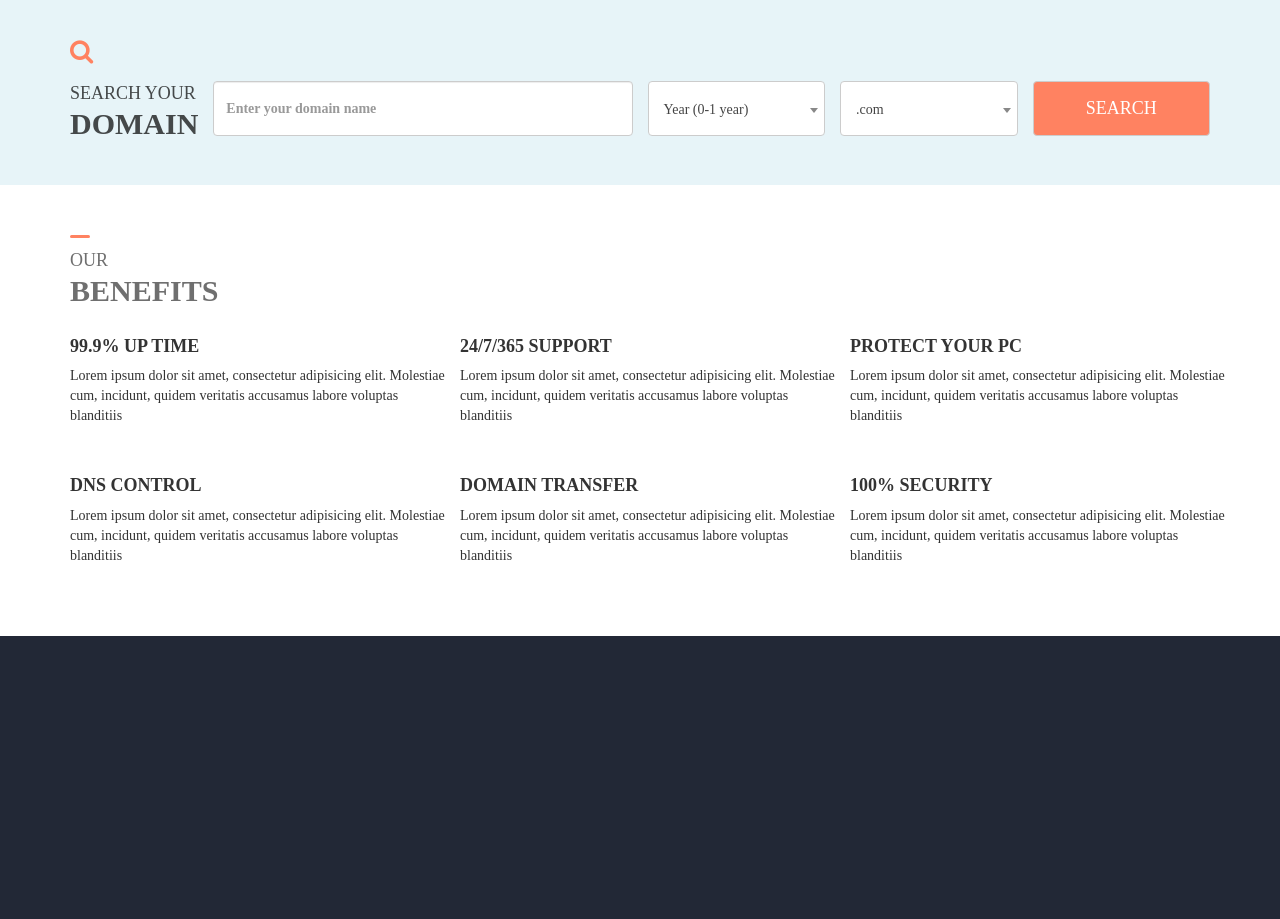
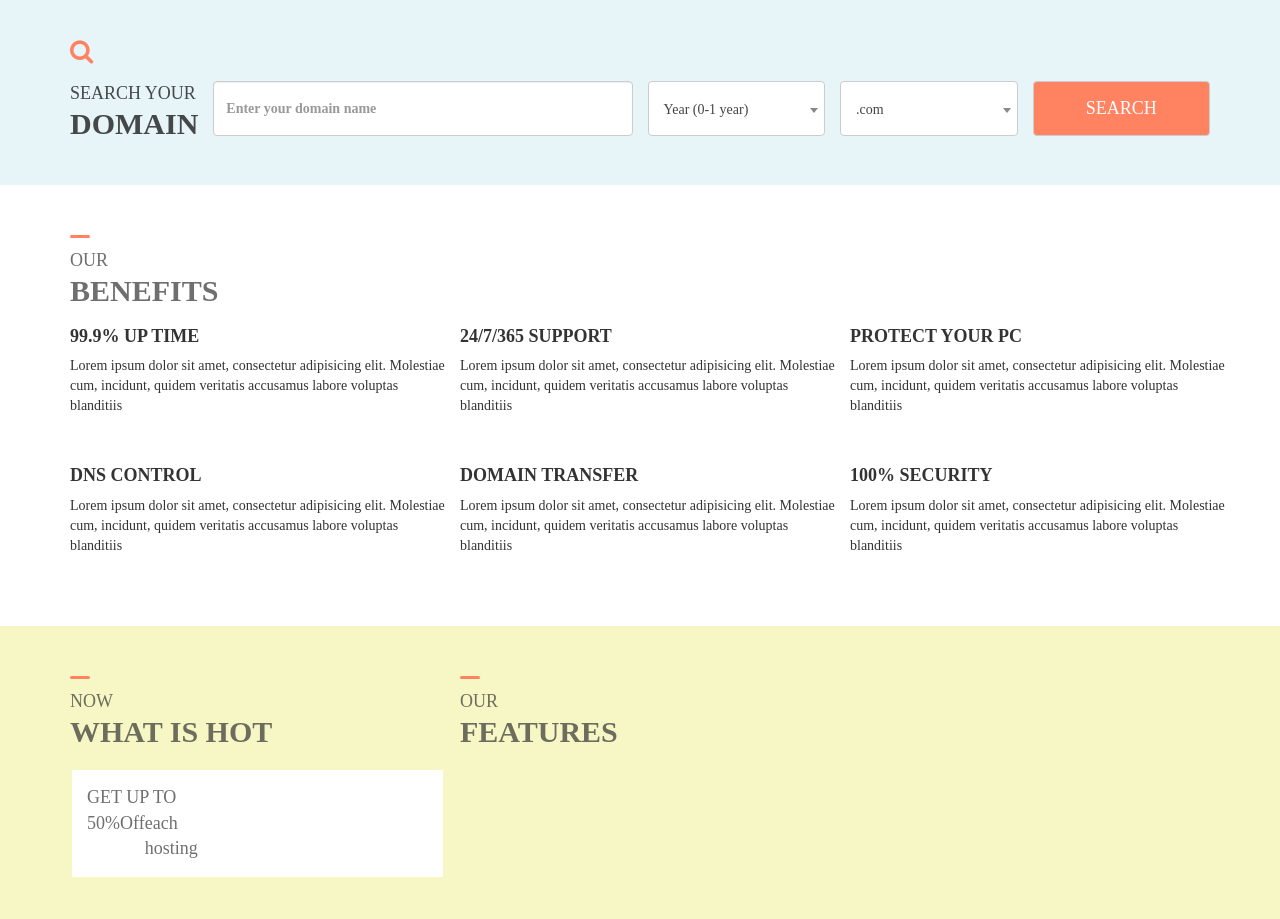
Before and after one commit to puh50/Bootstrap-3-site, a PHP site: page / in a window 1280 px wide. Shown: the part 725-1644 px from the top of the page. Before the commit the page ends 1361 px from the top, so only its background shows below. Run offline with PHP 8.4, Linux system fonts and the light colour scheme.

Commit message:
hot section

```diff
--- a/Site/css/style.css
+++ b/Site/css/style.css
@@ -5,6 +5,7 @@
     --white: #fff;
     --black: #000;
     --aqua: #e7f4f8;
+    --yellow: #f7f7c5;
 }
 body {
     font-family: Awesome;
@@ -228,13 +229,13 @@ a:link {
     margin-right: 0;
     margin-left: 0;
 }
-.form-group p, .benefit-title p {
+.form-group p, .title-block p {
     font-size: 18px;
     font-weight: normal;
     white-space: nowrap;
     opacity: 0.7;
 }
-.form-group h4, .benefit-title h4 {
+.form-group h4, .title-block h4 {
     font-size: 30px;
     font-weight: bold;
     opacity: 0.7;
@@ -285,7 +286,7 @@ a:link {
 
 /*Benefits*/
 
-.container.benefits {
+.container.benefits, .container.hot {
     padding: 40px 15px;
 }
 .stick {
@@ -304,6 +305,29 @@ a:link {
     text-transform: uppercase;
 }
 
+
+/*Section  5*/
+
+/*Hot*/
+
+#hot {
+    background-color: var(--yellow);
+}
+.uppercase-title-hot {
+    margin-bottom: 20px;
+}
+.discount-block-border {
+
+}
+.discount-block {
+    background-color: var(--white);
+    padding: 15px;
+    border: 2px solid var(--yellow);
+}
+.discount-flex {
+    display: flex;
+    flex-direction: row;
+}
 
 /*Media*/
 
--- a/Site/index.html
+++ b/Site/index.html
@@ -125,13 +125,8 @@
         <section id="benefits">
             <div class="container benefits">
                     <div class="row">
-                        <!-- <div class="stick"></div> -->
-                        <div class="col-xs-12">
+                        <div class="title-block col-xs-12">
                             <div class="stick"></div>
-                        </div>
-                    </div>
-                    <div class="row">
-                        <div class="benefit-title col-xs-12">
                             <p class="uppercase-title">Our</p>
                             <h4 class="uppercase-title">Benefits</h4>
                         </div>
@@ -169,7 +164,38 @@
                         </div>
                     </div>
         </section>
-        <section id="5"></section>
+        <section id="hot">
+            <div class="container hot">
+                <div class="row">
+                     <div class="title-block title-block-hot col-xs-4">
+                        <div class="stick"></div>
+                        <p class="uppercase-title">Now</p>
+                        <h4 class="uppercase-title uppercase-title-hot">What is hot</h4>
+                        <div class="discount-block-border">
+                            <div class="discount-block">
+                                <p class="uppercase-title">get up to</p>
+                                <div class="discount-flex">
+                                    <p>50%</p>
+                                    <p>Off</p>
+                                    <div class="discount-each-host">
+                                        <p>each</p>
+                                        <p>hosting</p>
+                                    </div>
+                                </div>
+                            </div>
+                        </div>
+                    </div>
+                    <div class="title-block title-block-hot col-xs-8">
+                        <div class="stick"></div>
+                        <p class="uppercase-title">Our</p>
+                        <h4 class="uppercase-title">Features</h4>
+                    </div>
+                </div>
+                <div class="row">
+
+                </div>
+            </div>
+        </section>
         <section id="6"></section>
         <section id="7"></section>
         <section id="8"></section>
```
